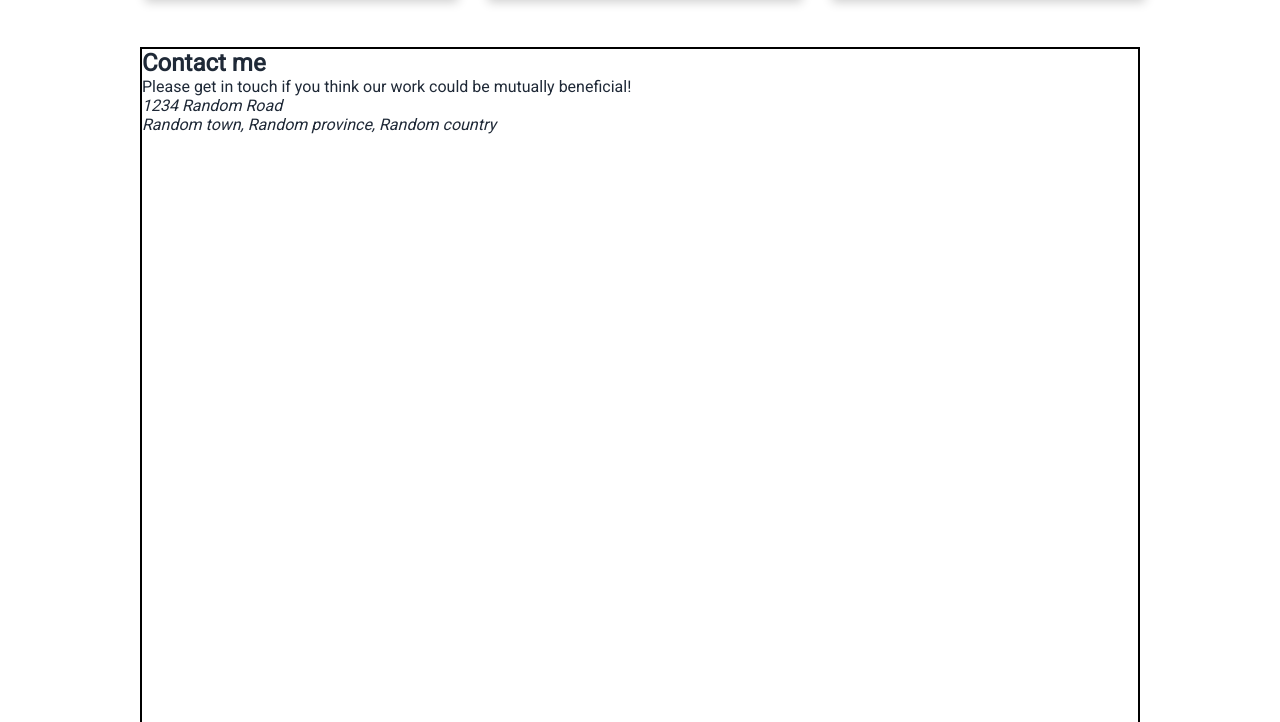
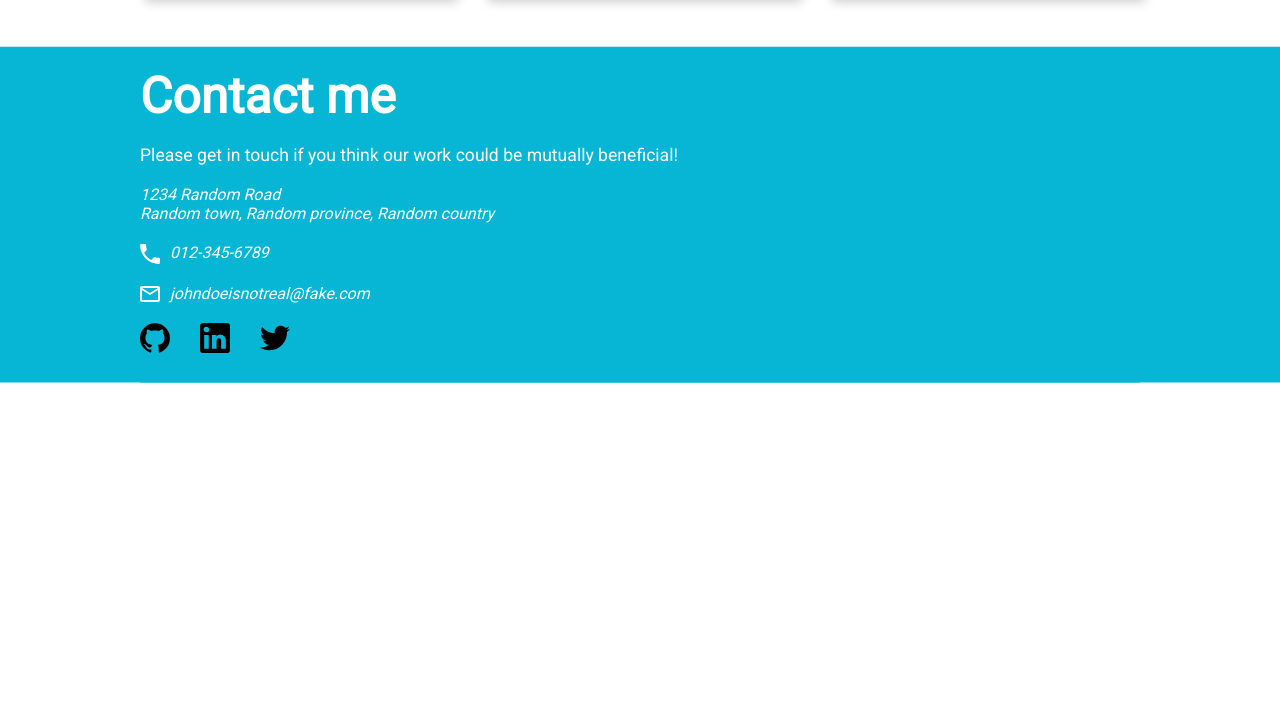
Before and after one commit to VMadhuranga/personal-portfolio, a plain HTML site: page index.html in a window 1280 px wide. Shown: the part 1298-2020 px from the top of the page. After the commit the page ends 1681 px from the top, so only its background shows below. Drawn offline with Linux system fonts and the light colour scheme.

Commit message:
Add styling for footer contents
Add styling to My work heading and project cards

Additional:
- Remove footer border

```diff
--- a/style.css
+++ b/style.css
@@ -19,11 +19,6 @@ body {
   gap: 50px;
   max-width: 1000px;
   margin: 0 auto;
-}
-
-.footer {
-  border: 2px solid black;
-  flex: 1;
 }
 
 .header {
@@ -127,6 +122,46 @@ body {
   background-color: rgb(76, 185, 221);
 }
 
+.footer {
+  color: white;
+  padding: 20px 0 30px;
+  background: #06b6d4;
+  box-shadow: 0 0 0 100vmax #06b6d4;
+  clip-path: inset(0 -100vw);
+  display: flex;
+  flex-direction: column;
+  gap: 20px;
+}
+
+.footer h2 {
+  font-size: calc(1.5rem + 2vw);
+}
+
+.footer p {
+  font-size: 1.1rem;
+}
+
+.footer address {
+  display: flex;
+  flex-direction: column;
+  gap: 20px;
+}
+
+.footer address img {
+  width: 20px;
+  margin-right: 10px;
+  vertical-align:middle;
+}
+
+.handles {
+  display: flex;
+  gap: 30px;
+}
+
+.handles img {
+  width: 30px;
+}
+
 @media (max-width: 800px) {
   .header {
     display: initial;
@@ -180,4 +215,12 @@ body {
   .main h2 {
     text-align: center;
   }
+
+  .footer h2 {
+    text-align: center;
+  }
+
+  .handles {
+    margin: 0 auto;
+  }
 }
```
